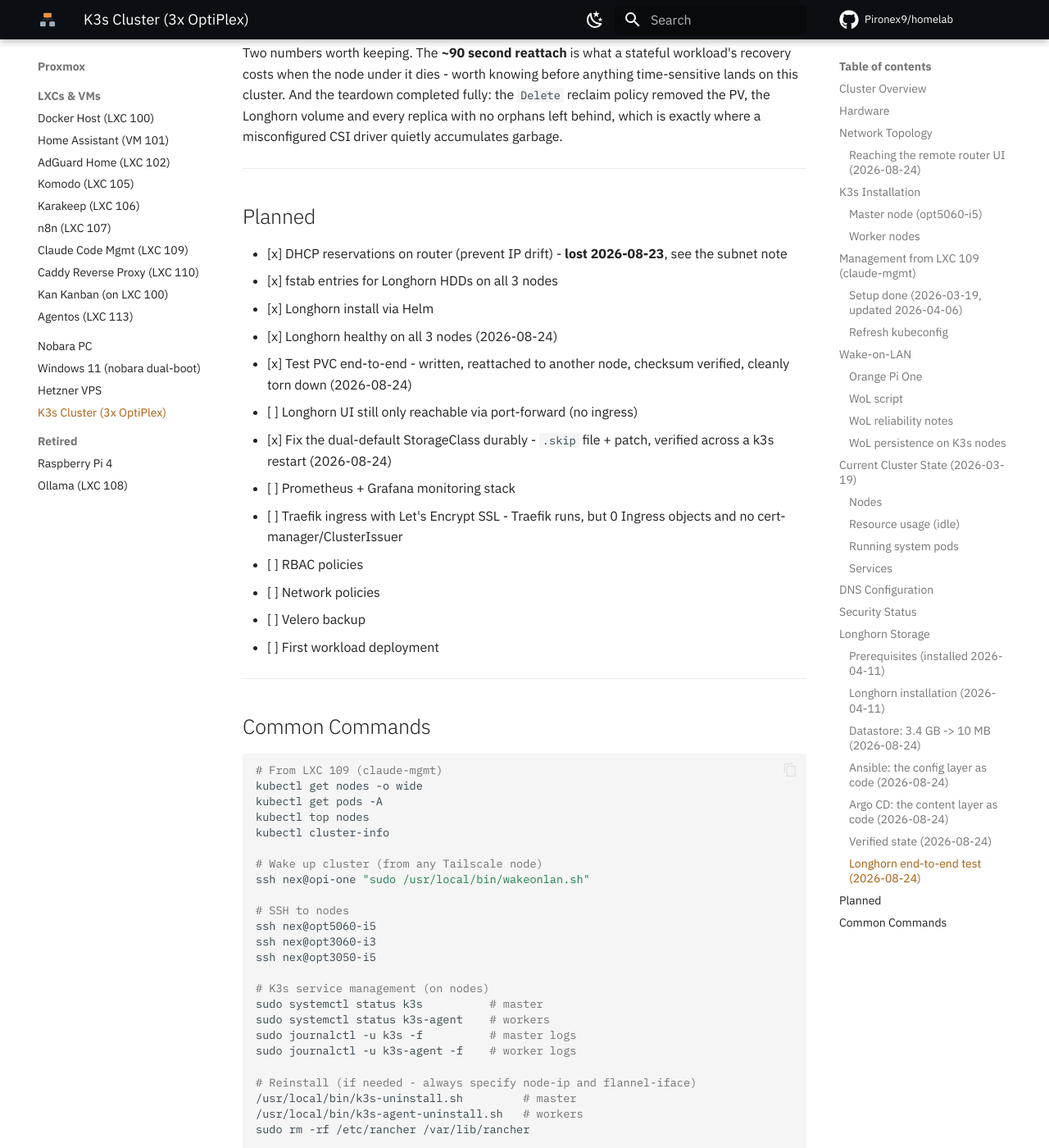
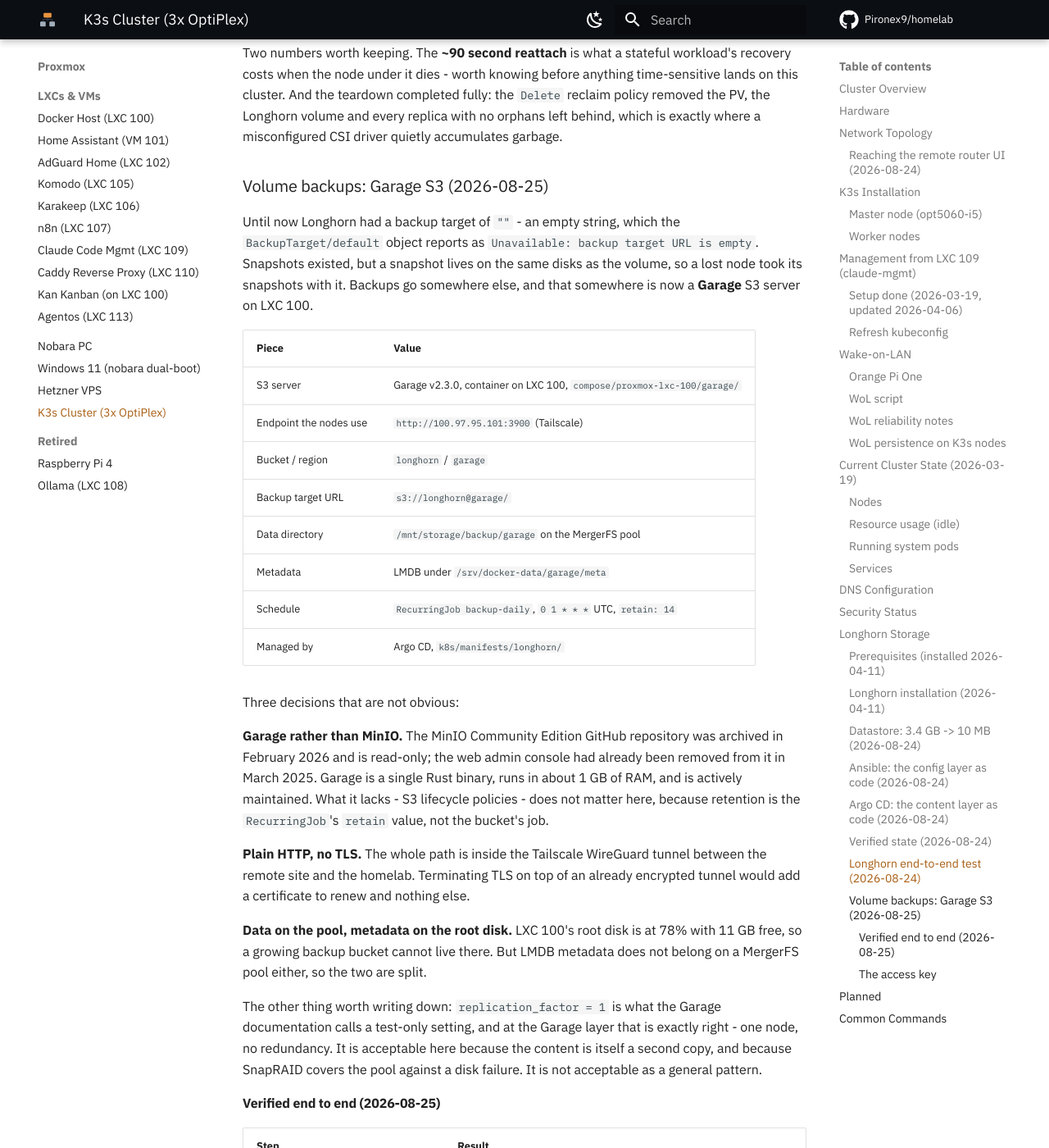
Before and after one commit to Pironex9/homelab, an MkDocs documentation site: the page built from docs/hosts/k3s-cluster.md, in a window 1280 px wide and 1400 px high, scrolled down 18227 px. Shown: the whole window at 82% size. Built offline with MkDocs 1.6.1 and Material for MkDocs 9.7.7, drawn with Linux system fonts in a browser that asks for light colours; comment, search, counter and statistics services are not loaded; some of the changed text lies outside the part shown.

Commit message:
feat(k3s): Longhorn kotetmentes Garage S3-ra a 100-as LXC-n
A Longhorn backup targetje eddig ures string volt, tehat a kotetekrol
semmilyen mentes nem keszult. Most Garage v2.3.0 fut a 100-ason, az adat a
/mnt/storage-en (a root diszk 78%-on all), a node-ok Tailscale-en erik el.

- compose/proxmox-lxc-100/garage: a stack, titkok nelkuli garage.toml,
  a GARAGE_RPC_SECRET es a GARAGE_ADMIN_TOKEN kornyezeti valtozobol
- k8s/manifests/longhorn: BackupTarget es RecurringJob (0 1 * * * UTC,
  retain 14), sajat Argo CD Applicationnel, ServerSideApply=true, mert a
  default BackupTargetet a Longhorn maga hozza letre
- az S3 kulcs a longhorn-system/garage-backup-secret Secretben van, nem a
  repoban

Vegponttol vegpontig ellenorizve: Snapshot -> Backup Completed 25 mp alatt,
11 objektum a bucketben, majd visszaallitas egy uj PVC-be, a fajl tartalma
byte-ra ugyanaz.

```diff
--- a/docs/hosts/k3s-cluster.md
+++ b/docs/hosts/k3s-cluster.md
@@ -764,6 +764,70 @@
 left behind, which is exactly where a misconfigured CSI driver quietly accumulates
 garbage.
 
+### Volume backups: Garage S3 (2026-08-25)
+
+Until now Longhorn had a backup target of `""` - an empty string, which the
+`BackupTarget/default` object reports as `Unavailable: backup target URL is empty`.
+Snapshots existed, but a snapshot lives on the same disks as the volume, so a lost
+node took its snapshots with it. Backups go somewhere else, and that somewhere is now
+a **Garage** S3 server on LXC 100.
+
+| Piece | Value |
+|---|---|
+| S3 server | Garage v2.3.0, container on LXC 100, `compose/proxmox-lxc-100/garage/` |
+| Endpoint the nodes use | `http://100.97.95.101:3900` (Tailscale) |
+| Bucket / region | `longhorn` / `garage` |
+| Backup target URL | `s3://longhorn@garage/` |
+| Data directory | `/mnt/storage/backup/garage` on the MergerFS pool |
+| Metadata | LMDB under `/srv/docker-data/garage/meta` |
+| Schedule | `RecurringJob backup-daily`, `0 1 * * *` UTC, `retain: 14` |
+| Managed by | Argo CD, `k8s/manifests/longhorn/` |
+
+Three decisions that are not obvious:
+
+**Garage rather than MinIO.** The MinIO Community Edition GitHub repository was
+archived in February 2026 and is read-only; the web admin console had already been
+removed from it in March 2025. Garage is a single Rust binary, runs in about 1 GB of
+RAM, and is actively maintained. What it lacks - S3 lifecycle policies - does not
+matter here, because retention is the `RecurringJob`'s `retain` value, not the
+bucket's job.
+
+**Plain HTTP, no TLS.** The whole path is inside the Tailscale WireGuard tunnel
+between the remote site and the homelab. Terminating TLS on top of an already
+encrypted tunnel would add a certificate to renew and nothing else.
+
+**Data on the pool, metadata on the root disk.** LXC 100's root disk is at 78% with
+11 GB free, so a growing backup bucket cannot live there. But LMDB metadata does not
+belong on a MergerFS pool either, so the two are split.
+
+The other thing worth writing down: `replication_factor = 1` is what the Garage
+documentation calls a test-only setting, and at the Garage layer that is exactly
+right - one node, no redundancy. It is acceptable here because the content is itself
+a second copy, and because SnapRAID covers the pool against a disk failure. It is not
+acceptable as a general pattern.
+
+#### Verified end to end (2026-08-25)
+
+| Step | Result |
+|---|---|
+| `BackupTarget` after apply | `Unavailable: False` - Longhorn reached Garage |
+| 1 GiB PVC with a known file | created, pod ready |
+| `Snapshot` -> `Backup` | `Completed` in about 25 seconds |
+| Objects in the bucket | 11 objects, 86.1 kB |
+| Restore into a new PVC (`fromBackup` StorageClass) | file content byte-identical |
+| Teardown | pods, PVCs, backup, snapshot and StorageClass removed; 589 bytes of volume metadata left in the bucket |
+
+The restore is the half that matters. A backup that has never been read back is a
+guess, and this one was read back into a different volume.
+
+#### The access key
+
+The repository is public, so the S3 key is not in it. It lives in the
+`garage-backup-secret` Secret in `longhorn-system`, created by hand with
+`kubectl create secret generic`, and the `BackupTarget` only references it by name.
+Note that `garage key create` prints the secret key on stdout - do not run it in a
+terminal whose output is logged.
+
 ---
 
 ## Planned
@@ -779,7 +843,8 @@
 - [ ] Traefik ingress with Let's Encrypt SSL - Traefik runs, but 0 Ingress objects and no cert-manager/ClusterIssuer
 - [ ] RBAC policies
 - [ ] Network policies
-- [ ] Velero backup
+- [x] Volume backup target - Garage S3 on LXC 100, backup and restore verified (2026-08-25)
+- [ ] Velero backup (cluster-object backup; the volume half is covered by Longhorn + Garage)
 - [ ] First workload deployment
 
 ---
```
Also changed, not shown: AGENTS.md (+1 -1 lines), compose/proxmox-lxc-100/README.md (+6 -0 lines), k8s/README.md (+57 -0 lines), 6 other files.
